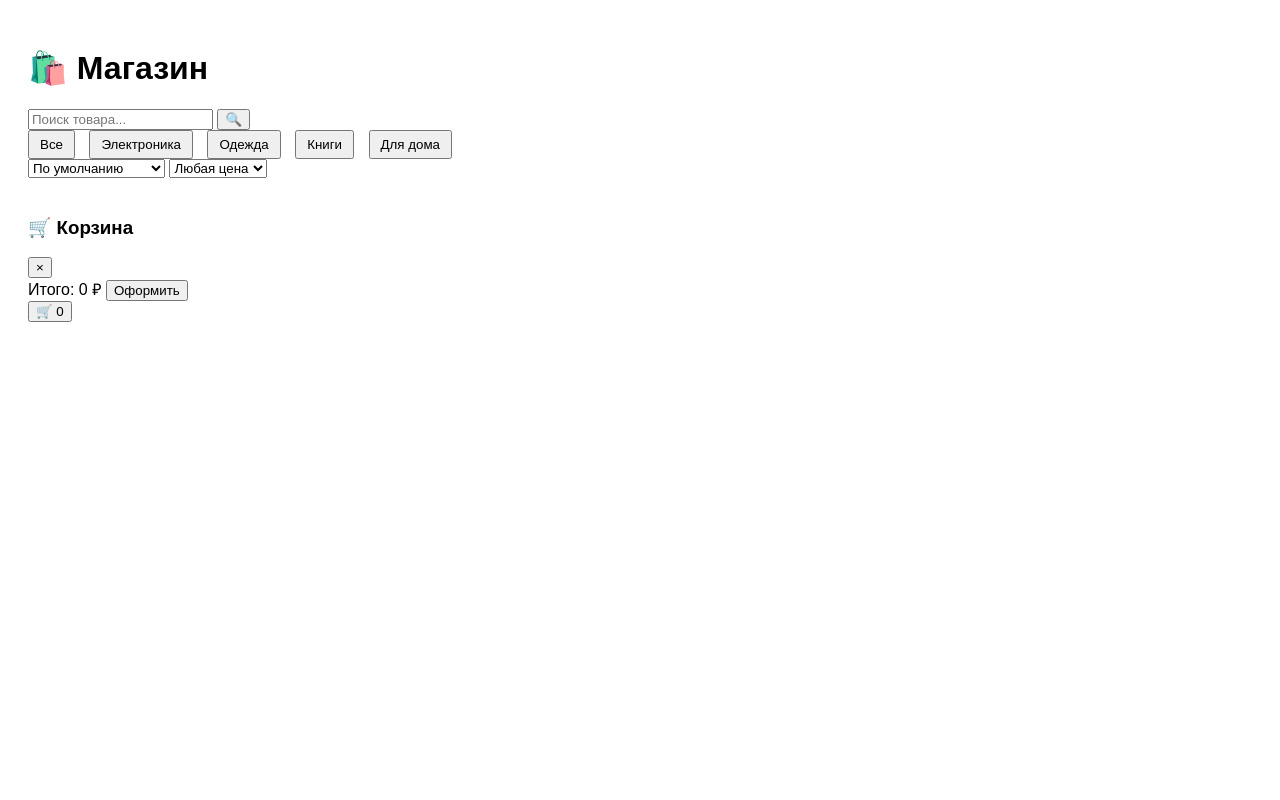
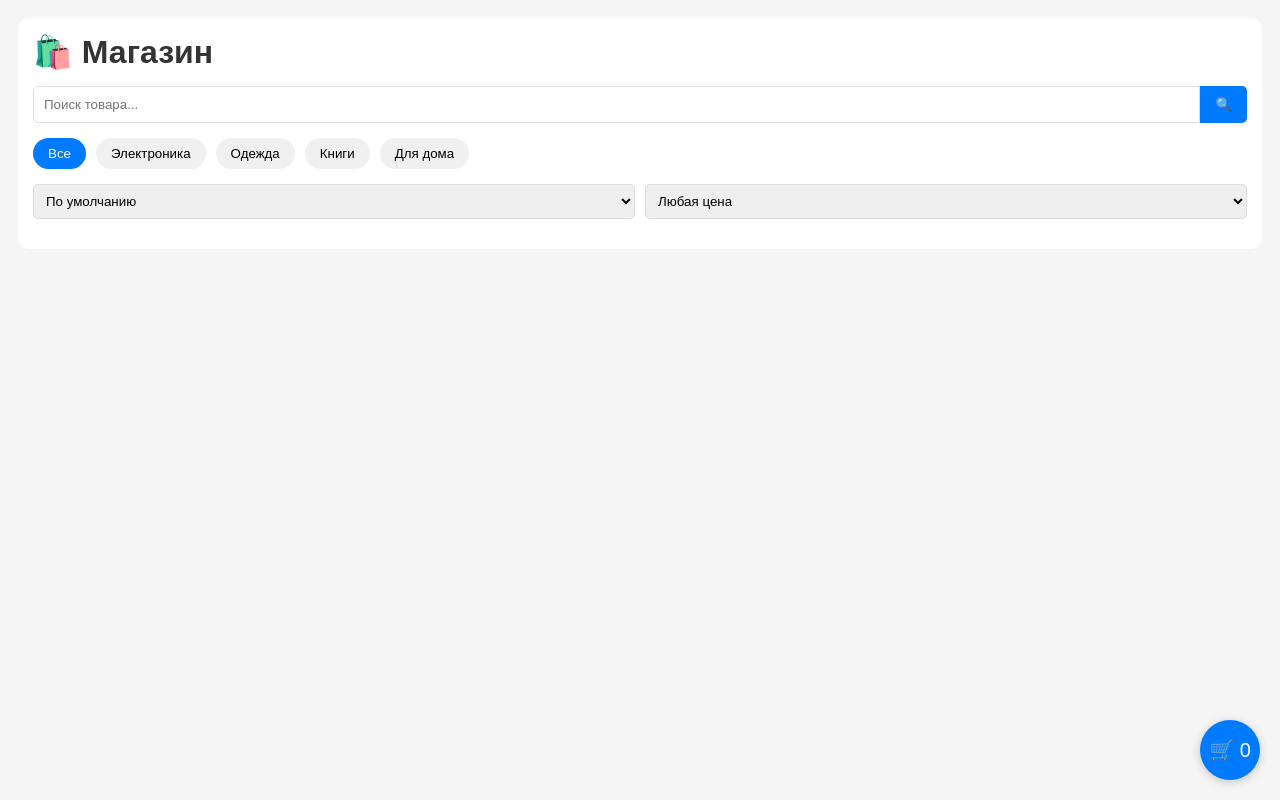
Before and after one commit to krypf50-hash/Mini-shop, a plain HTML site: page index.html in a window 1280 px wide. Drawn offline with Linux system fonts and the light colour scheme; a script that the page names is missing.

Commit message:
Update style.css

```diff
--- a/style.css
+++ b/style.css
@@ -1,45 +1,224 @@
 body {
-  font-family: sans-serif;
-  padding: 20px;
+    font-family: Arial, sans-serif;
+    padding: 10px;
+    background: #f5f5f5;
 }
 
-#categories button {
-  margin-right: 10px;
-  padding: 5px 10px;
-  cursor: pointer;
+/* Шапка */
+.header {
+    background: white;
+    padding: 15px;
+    border-radius: 10px;
+    margin-bottom: 15px;
 }
 
-#product-list {
-  display: flex;
-  gap: 20px;
-  margin-top: 20px;
-  flex-wrap: wrap;
+.header h1 {
+    margin: 0 0 15px 0;
+    color: #333;
+}
+
+/* Поиск */
+.search-box {
+    display: flex;
+    margin-bottom: 15px;
+}
+
+#search {
+    flex: 1;
+    padding: 10px;
+    border: 1px solid #ddd;
+    border-radius: 5px 0 0 5px;
+}
+
+.search-box button {
+    background: #007bff;
+    color: white;
+    border: none;
+    padding: 0 15px;
+    border-radius: 0 5px 5px 0;
+    cursor: pointer;
+}
+
+/* Категории */
+.categories {
+    display: flex;
+    flex-wrap: wrap;
+    gap: 10px;
+    margin-bottom: 15px;
+}
+
+.categories button {
+    padding: 8px 15px;
+    background: #f0f0f0;
+    border: none;
+    border-radius: 20px;
+    cursor: pointer;
+}
+
+.categories button.active {
+    background: #007bff;
+    color: white;
+}
+
+/* Сортировка */
+.sort {
+    display: flex;
+    gap: 10px;
+    margin-bottom: 15px;
+}
+
+.sort select {
+    flex: 1;
+    padding: 8px;
+    border: 1px solid #ddd;
+    border-radius: 5px;
+}
+
+/* Товары */
+.products {
+    display: grid;
+    grid-template-columns: repeat(auto-fill, minmax(200px, 1fr));
+    gap: 15px;
 }
 
 .product-card {
-  border: 1px solid #ccc;
-  padding: 10px;
-  width: 150px;
-  text-align: center;
-  border-radius: 8px;
-  box-shadow: 1px 1px 5px rgba(0,0,0,0.1);
+    background: white;
+    border-radius: 10px;
+    padding: 15px;
+    text-align: center;
+    box-shadow: 0 2px 5px rgba(0,0,0,0.1);
 }
 
 .product-card img {
-  width: 100px;
-  height: 100px;
+    width: 100%;
+    height: 150px;
+    object-fit: cover;
+    border-radius: 5px;
+    margin-bottom: 10px;
+}
+
+.product-card h4 {
+    margin: 10px 0;
+    font-size: 16px;
+}
+
+.product-card .price {
+    color: #e53935;
+    font-weight: bold;
+    font-size: 18px;
+    margin: 10px 0;
 }
 
 .product-card button {
-  margin-top: 5px;
-  cursor: pointer;
-  padding: 5px;
-  border-radius: 5px;
-  border: none;
-  background-color: #4CAF50;
-  color: white;
+    background: #4CAF50;
+    color: white;
+    border: none;
+    padding: 8px 15px;
+    border-radius: 5px;
+    cursor: pointer;
+    width: 100%;
 }
 
-.product-card button:hover {
-  background-color: #45a049;
+/* Корзина */
+.cart-btn {
+    position: fixed;
+    bottom: 20px;
+    right: 20px;
+    background: #007bff;
+    color: white;
+    border: none;
+    width: 60px;
+    height: 60px;
+    border-radius: 50%;
+    font-size: 20px;
+    cursor: pointer;
+    box-shadow: 0 2px 10px rgba(0,0,0,0.2);
 }
+
+.cart-panel {
+    position: fixed;
+    top: 0;
+    right: -400px;
+    width: 350px;
+    height: 100vh;
+    background: white;
+    box-shadow: -2px 0 10px rgba(0,0,0,0.1);
+    transition: right 0.3s;
+    padding: 20px;
+    z-index: 1000;
+}
+
+.cart-panel.open {
+    right: 0;
+}
+
+.cart-header {
+    display: flex;
+    justify-content: space-between;
+    align-items: center;
+    margin-bottom: 20px;
+    border-bottom: 1px solid #eee;
+    padding-bottom: 15px;
+}
+
+.cart-header button {
+    background: none;
+    border: none;
+    font-size: 24px;
+    cursor: pointer;
+    color: #999;
+}
+
+.cart-items {
+    flex: 1;
+    overflow-y: auto;
+    margin-bottom: 20px;
+}
+
+.cart-item {
+    display: flex;
+    justify-content: space-between;
+    padding: 10px 0;
+    border-bottom: 1px solid #f0f0f0;
+}
+
+.cart-total {
+    font-weight: bold;
+    font-size: 18px;
+    padding-top: 15px;
+    border-top: 2px solid #eee;
+    display: flex;
+    justify-content: space-between;
+    align-items: center;
+}
+
+.cart-total button {
+    background: #4CAF50;
+    color: white;
+    border: none;
+    padding: 10px 20px;
+    border-radius: 5px;
+    cursor: pointer;
+}
+
+/* Адаптивность */
+@media (max-width: 768px) {
+    .products {
+        grid-template-columns: repeat(2, 1fr);
+    }
+
+    .cart-panel {
+        width: 100%;
+        right: -100%;
+    }
+}
+
+@media (max-width: 480px) {
+    .products {
+        grid-template-columns: 1fr;
+    }
+
+    .sort {
+        flex-direction: column;
+    }
+}
```
